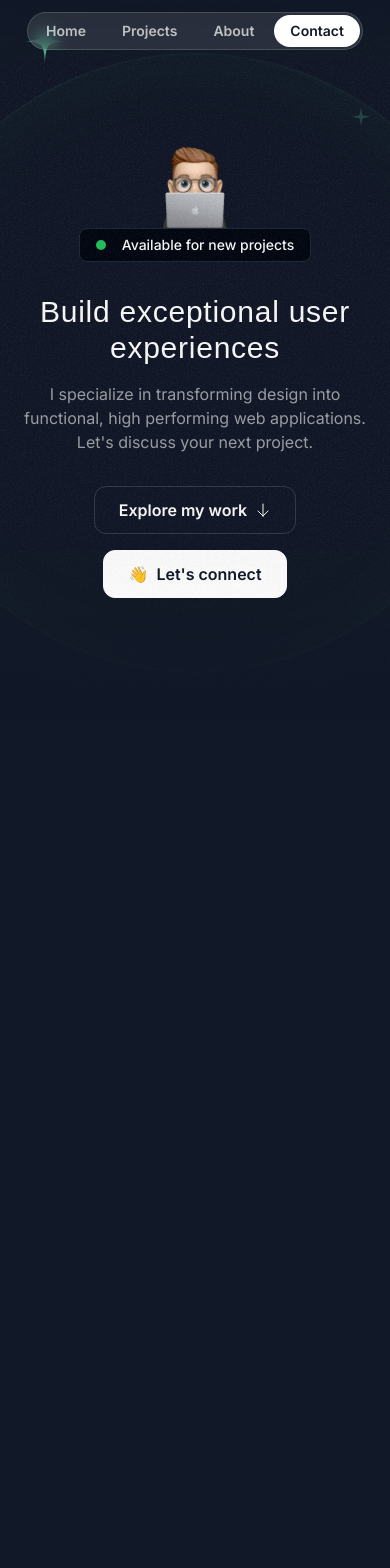
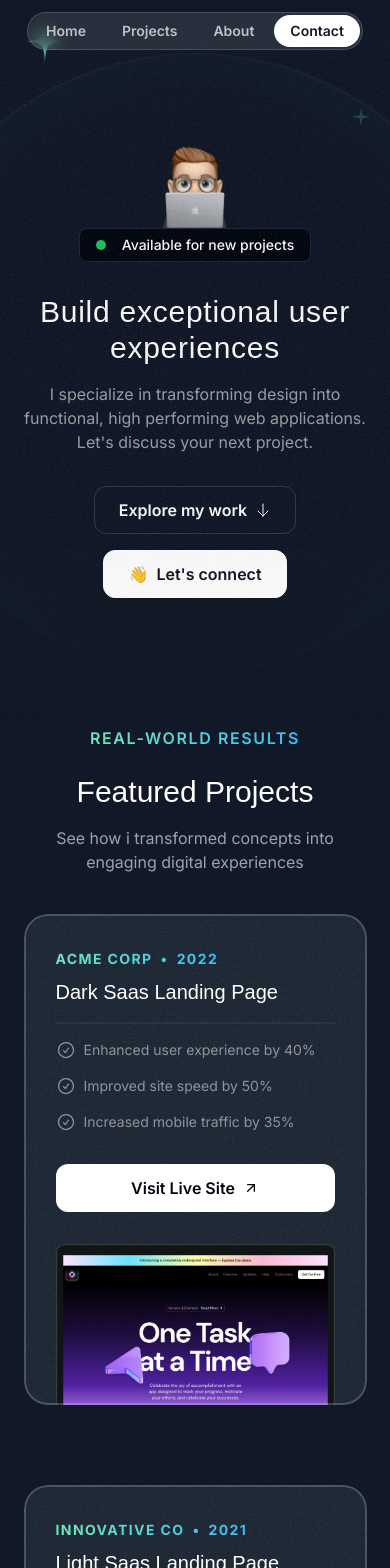
Before and after one commit to NaK8/portfolio, a Next.js app: page / in a window 390 px wide. Shown: the top 1568 px of the page. Before the commit the page ends 973 px from the top, so only its background shows below. Built offline with nearby package versions, Linux system fonts and the light colour scheme; a web font is replaced by a local one.

Commit message:
complete projects section

```diff
--- a/app/globals.css
+++ b/app/globals.css
@@ -22,3 +22,9 @@
     @apply absolute inset-0 left-1/2 top-1/2 -translate-x-1/2 -translate-y-1/2 rounded-full border-2 border-emerald-300/5 shadow-[0_0_80px_inset] shadow-emerald-300/5;
   }
 }
+
+@layer utilities {
+  .container {
+    @apply lg:max-w-5xl;
+  }
+}
--- a/app/page.tsx
+++ b/app/page.tsx
@@ -1,11 +1,13 @@
 import Header from "@/sections/Header";
 import HeroSection from "@/sections/Hero";
+import ProjectsSection from "@/sections/Projects";
 
 export default function Home() {
   return (
     <div>
       <Header />
       <HeroSection />
+      <ProjectsSection />
     </div>
   );
 }
--- a/sections/Hero.tsx
+++ b/sections/Hero.tsx
@@ -9,7 +9,7 @@ import SparkelIcon from "@/assets/icons/sparkle.svg";
 const HeroSection = () => {
   return (
     <div className="relative z-0 overflow-x-clip py-32 md:py-48 lg:py-60">
-      <div className="absolute inset-0 [mask-image:linear-gradient(to_bottom,transparent,black_10%,black_70%,transparent)]">
+      <div className="pointer-events-none absolute inset-0 [mask-image:linear-gradient(to_bottom,transparent,black_10%,black_70%,transparent)]">
         <div
           className="absolute inset-0 -z-30 opacity-5"
           style={{ backgroundImage: `url(${grainImage.src})` }}
--- a/sections/Projects.tsx
+++ b/sections/Projects.tsx
@@ -1,7 +1,11 @@
 import darkSaasLandingPage from "@/assets/images/dark-saas-landing-page.png";
 import lightSaasLandingPage from "@/assets/images/light-saas-landing-page.png";
 import aiStartupLandingPage from "@/assets/images/ai-startup-landing-page.png";
-
+import CheckCircleIcon from "@/assets/icons/check-circle.svg";
+import ArrowUpRight from "@/assets/icons/arrow-up-right.svg";
+import grainImage from "@/assets/images/grain.jpg";
+import Image from "next/image";
+//1.54
 const portfolioProjects = [
   {
     company: "Acme Corp",
@@ -12,7 +16,7 @@ const portfolioProjects = [
       { title: "Improved site speed by 50%" },
       { title: "Increased mobile traffic by 35%" },
     ],
-    link: "https://youtu.be/4k7IdSLxh6w",
+    link: "#",
     image: darkSaasLandingPage,
   },
   {
@@ -24,7 +28,7 @@ const portfolioProjects = [
       { title: "Expanded customer reach by 35%" },
       { title: "Increased brand awareness by 15%" },
     ],
-    link: "https://youtu.be/7hi5zwO75yc",
+    link: "#",
     image: lightSaasLandingPage,
   },
   {
@@ -36,11 +40,79 @@ const portfolioProjects = [
       { title: "Improved site speed by 50%" },
       { title: "Increased mobile traffic by 35%" },
     ],
-    link: "https://youtu.be/Z7I5uSRHMHg",
+    link: "#",
     image: aiStartupLandingPage,
   },
 ];
 
-export const ProjectsSection = () => {
-  return <div>Projects Section</div>;
+const ProjectsSection = () => {
+  return (
+    <section className="pb-16 lg:py-24">
+      <div className="container">
+        <div className="flex justify-center">
+          <p className="bg-gradient-to-r from-emerald-300 to-sky-400 bg-clip-text font-semibold uppercase tracking-widest text-transparent">
+            Real-World Results
+          </p>
+        </div>
+        <h2 className="mt-6 text-center font-serif text-3xl md:text-5xl">
+          Featured Projects
+        </h2>
+        <p className="mx-auto mt-4 max-w-md text-center text-white/60 md:text-lg lg:text-xl">
+          See how i transformed concepts into engaging digital experiences
+        </p>
+        <div className="mt-10 flex flex-col gap-20 md:mt-20">
+          {portfolioProjects.map((project) => (
+            <div
+              key={project.title}
+              className="relative z-0 overflow-hidden rounded-3xl bg-gray-800 px-8 pt-8 after:pointer-events-none after:absolute after:inset-0 after:z-10 after:rounded-3xl after:outline after:outline-2 after:-outline-offset-2 after:outline-white/20 after:content-[''] md:px-10 md:pt-12 lg:px-20 lg:pt-16"
+            >
+              <div
+                className="absolute inset-0 -z-10 opacity-5"
+                style={{ backgroundImage: `url(${grainImage.src})` }}
+              ></div>
+              <div className="lg:grid lg:grid-cols-2 lg:gap-16">
+                <div className="lg:pb-16">
+                  <div className="inline-flex gap-2 bg-gradient-to-r from-emerald-300 to-sky-400 bg-clip-text text-sm font-bold uppercase tracking-widest text-transparent">
+                    <span>{project.company}</span>
+                    <span>&bull;</span>
+                    <span>{project.year}</span>
+                  </div>
+                  <h3 className="mt-2 font-serif text-xl md:mt-5 md:text-4xl">
+                    {project.title}
+                  </h3>
+                  <hr className="mt-4 border-t-2 border-white/5 md:mt-5" />
+                  <ul className="mt-4 flex flex-col gap-4">
+                    {project.results.map((res) => (
+                      <li
+                        className="flex gap-2 text-sm text-white/50 md:text-base"
+                        key={crypto.randomUUID()}
+                      >
+                        <CheckCircleIcon className="size-5 md:size-6" />
+                        <span>{res.title}</span>
+                      </li>
+                    ))}
+                  </ul>
+                  <a href={project.link}>
+                    <button className="mt-8 inline-flex h-12 w-full items-center justify-center gap-2 rounded-xl bg-white font-semibold text-gray-950 md:w-auto md:px-6">
+                      Visit Live Site
+                      <ArrowUpRight className="size-4" />
+                    </button>
+                  </a>
+                </div>
+                <div className="relative">
+                  <Image
+                    className="-mb-4 mt-8 md:-mb-0 lg:absolute lg:mt-0 lg:h-full lg:w-auto lg:max-w-none"
+                    src={project.image}
+                    alt={project.title}
+                  />
+                </div>
+              </div>
+            </div>
+          ))}
+        </div>
+      </div>
+    </section>
+  );
 };
+
+export default ProjectsSection;
```
